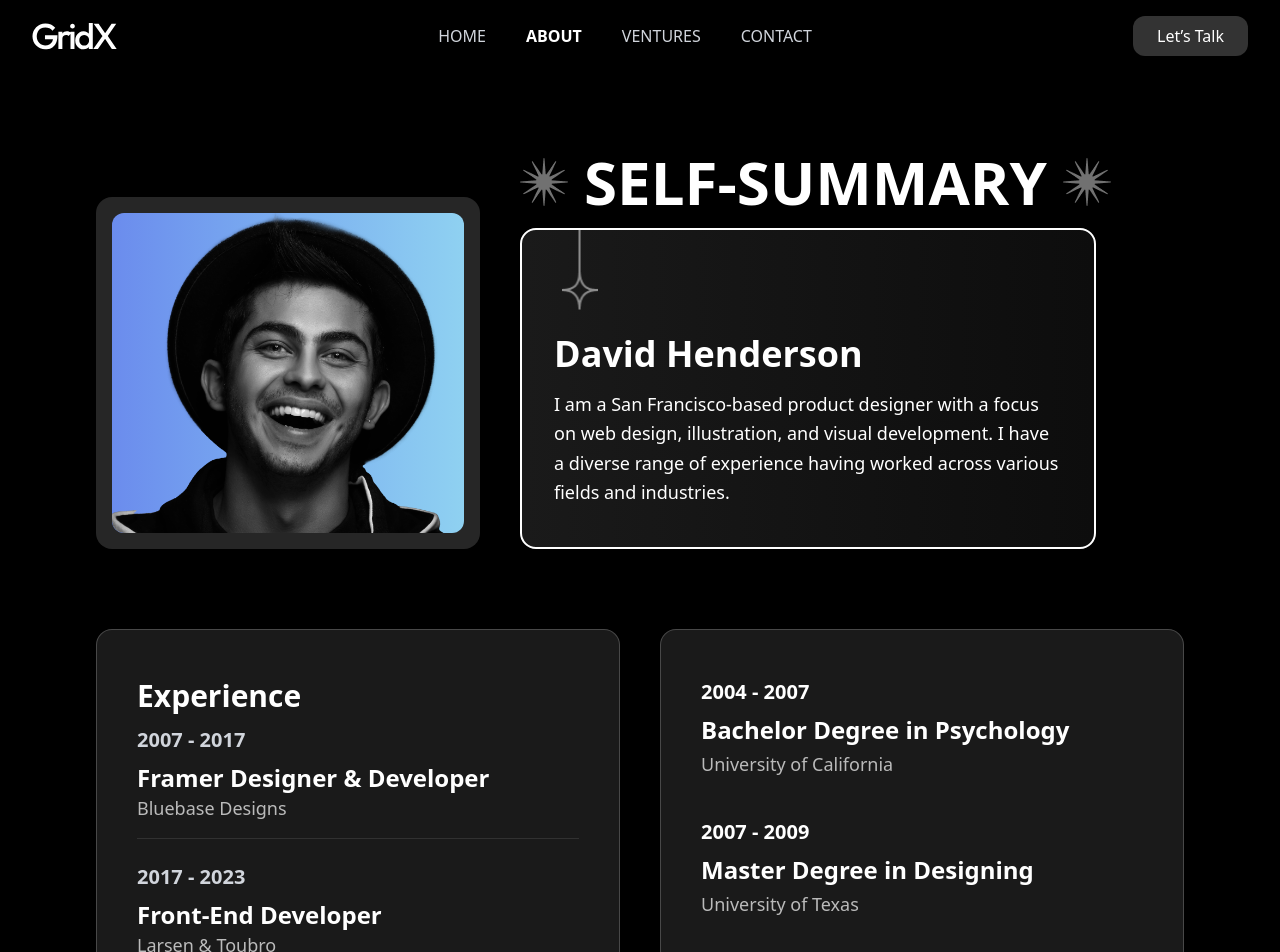
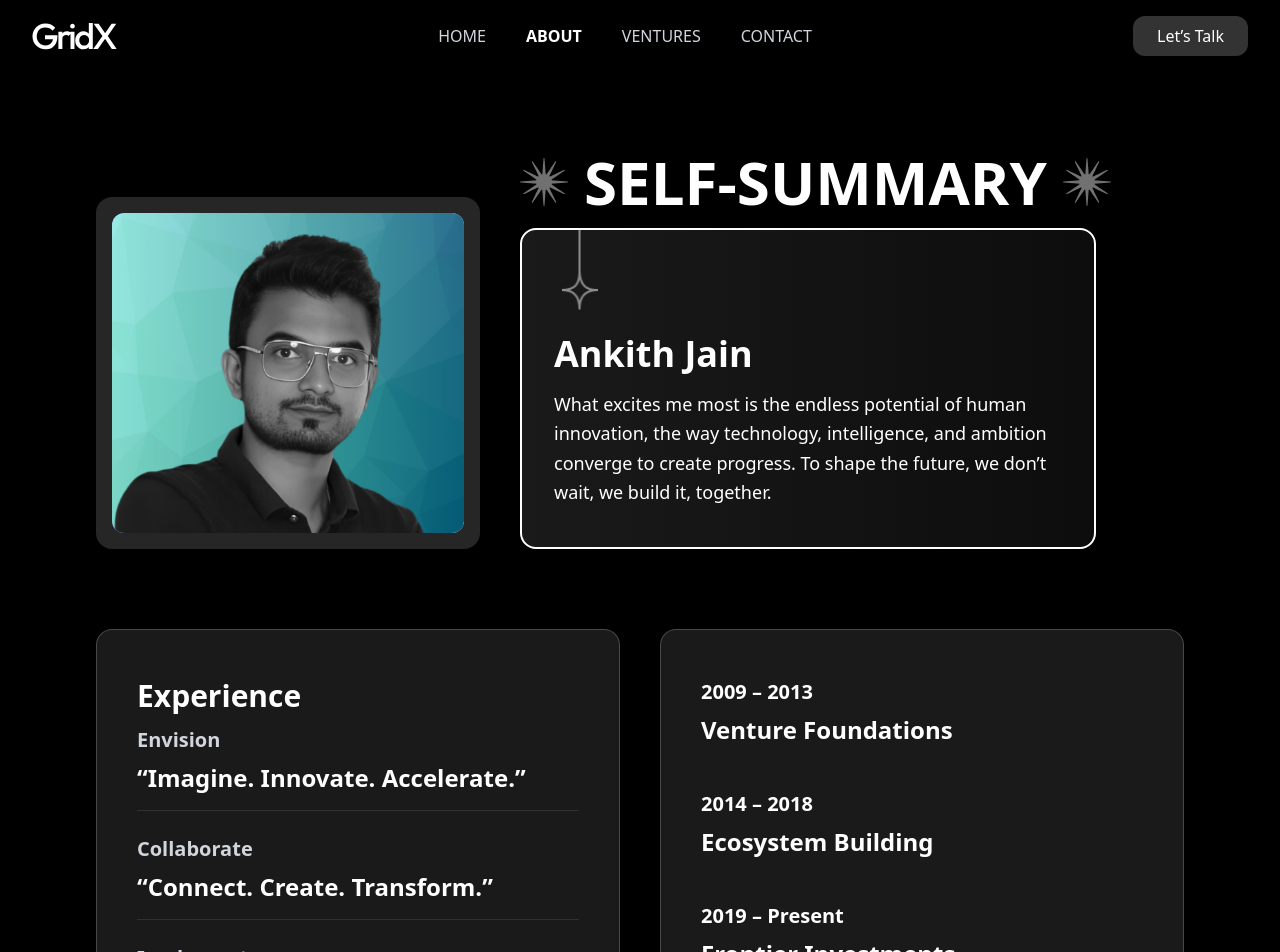
Before and after one commit to tamim-devs/Minhaj_vai, a React app: page /about in a window 1280 px wide. Shown: the top 952 px of the page. Built offline with nearby package versions, Linux system fonts and the light colour scheme; the HTML template or start-up script is replaced by a standard one.

Commit message:
added some

```diff
--- a/src/constant/index.js
+++ b/src/constant/index.js
@@ -55,37 +55,47 @@ const worksData = [
 
 
 const profile = {
-    name: "David Henderson",
-  description: `I am a San Francisco-based product designer with a focus on
-web design, illustration, and visual development. I have a diverse range of
-experience having worked across various fields and industries.`,
-  image: "../../public/images/me2.png",
+    name: "Ankith Jain",
+  description: `What excites me most is the endless potential of human innovation,  the way
+technology, intelligence, and ambition converge to create progress. To shape the
+future, we don’t wait, we build it, together. `,
+  image: "../../public/dp.png",
 };
 
 const experience = [
   {
-    year: "2007 - 2017",
-    role: "Framer Designer & Developer",
-    company: "Bluebase Designs"
+    year: "Envision",
+    role: "“Imagine. Innovate. Accelerate.” ",
+    company: ""
   },
   {
-    year: "2017 - 2023",
-    role: "Front-End Developer",
-    company: "Larsen & Toubro"
+    year: "Collaborate ",
+    role: "“Connect. Create. Transform.” ",
+    company: ""
+  },
+  {
+    year: "Implement ",
+    role: "“Execute. Elevate. Sustain.” ",
+    company: ""
   }
 ];
 
 
 const education = [
   {
-    year: "2004 - 2007",
-    degree: "Bachelor Degree in Psychology",
-    school: "University of California"
+    year: "2009 – 2013",
+    degree: "Venture Foundations ",
+
   },
   {
-    year: "2007 - 2009",
-    degree: "Master Degree in Designing",
-    school: "University of Texas"
+    year: "2014 – 2018",
+    degree: " Ecosystem Building ",
+
+  },
+  {
+    year: "2019 – Present",
+    degree: " Frontier Investments",
+
   }
 ];
 
--- a/src/pages/Home.jsx
+++ b/src/pages/Home.jsx
@@ -4,6 +4,7 @@ export default function Home() {
   return (
     <div className="min-h-screen w-full bg-black text-white p-6 grid grid-cols-1 md:grid-cols-3 gap-6">
 
+      <div className='flex flex-col'>
         {/* Profile Card */}
       <div className="bg-[#111] rounded-2xl p-6 flex flex-col items-start">
         <img
@@ -17,7 +18,11 @@ export default function Home() {
           I am a Web Designer based in San Francisco.
         </p>
       </div>
-
+      <div>
+        <div className='bg-[#111] rounded-2xl'>
+          <h1>Vision. Versatility. Impact. </h1>
+        </div>
+        <div>
           {/* Credentials */}
           <div className="bg-[#111] rounded-2xl p-6">
             <h2 className="text-lg font-semibold mb-2">Credentials</h2>
@@ -29,7 +34,12 @@ export default function Home() {
             <h2 className="text-lg font-semibold mb-2">Projects</h2>
             <div className="w-full h-24 bg-gray-500 rounded-md"></div>
           </div>
+        </div>
+      </div>
+      </div>
 
+
+      <div className='flex flex-col'>
         {/* GFonts */}
       <div className="bg-[#111] rounded-2xl p-6">
         <h2 className="text-lg font-semibold mb-2">GFonts</h2>
@@ -55,6 +65,9 @@ export default function Home() {
         </div>
       </div>
 
+      </div>
+
+      <div className='flex flex-col'>
             {/* Stats */}
           <div className="bg-[#111] rounded-2xl p-6 text-center">
             <h1 className="text-3xl font-bold">07</h1>
@@ -70,7 +83,7 @@ export default function Home() {
             <h1 className="text-3xl font-bold">+210</h1>
             <p className="text-gray-400 text-sm">Total Projects</p>
           </div>
-
+      </div>
     </div>
   )
 }
```
Lines whose indentation alone changed are shown as unchanged.
